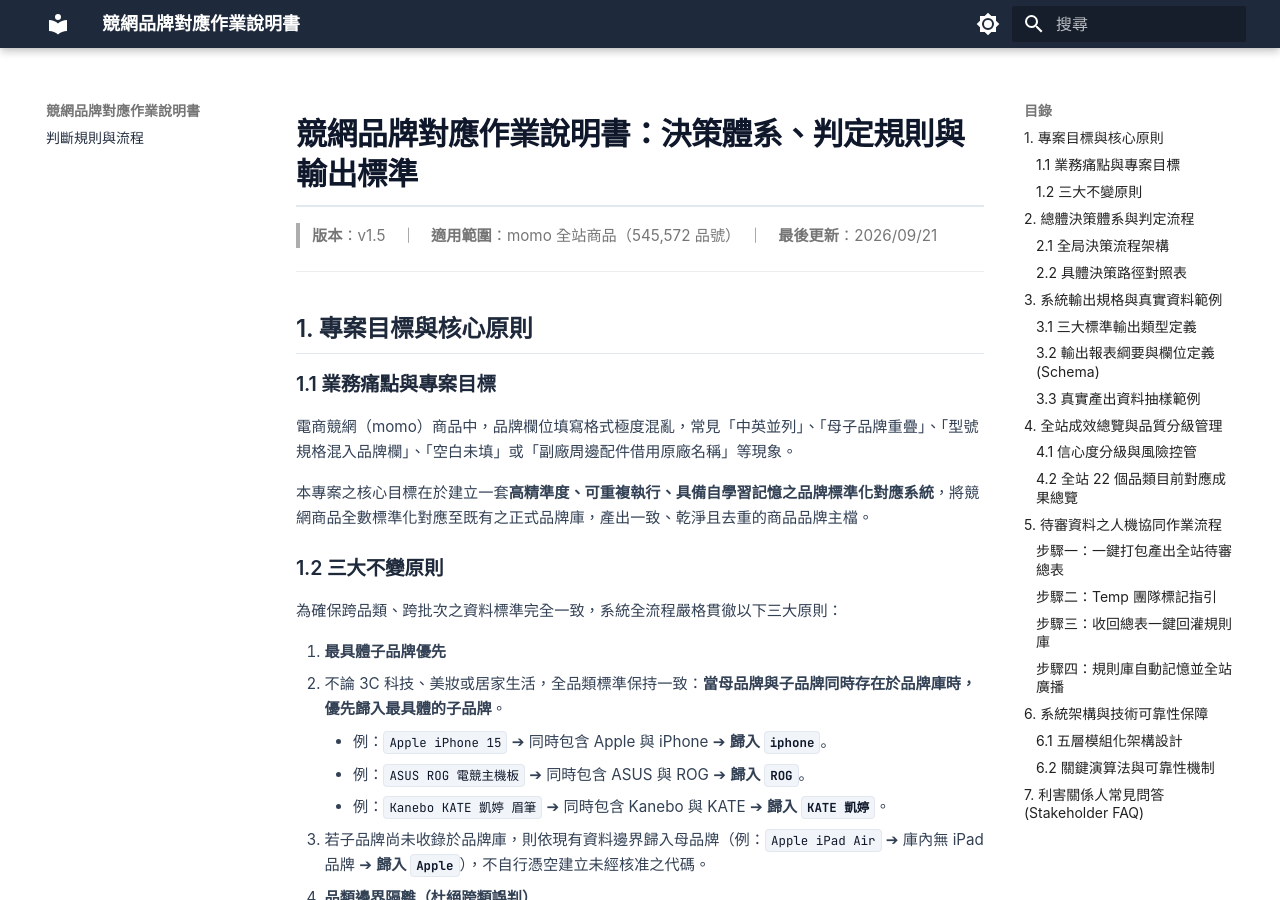
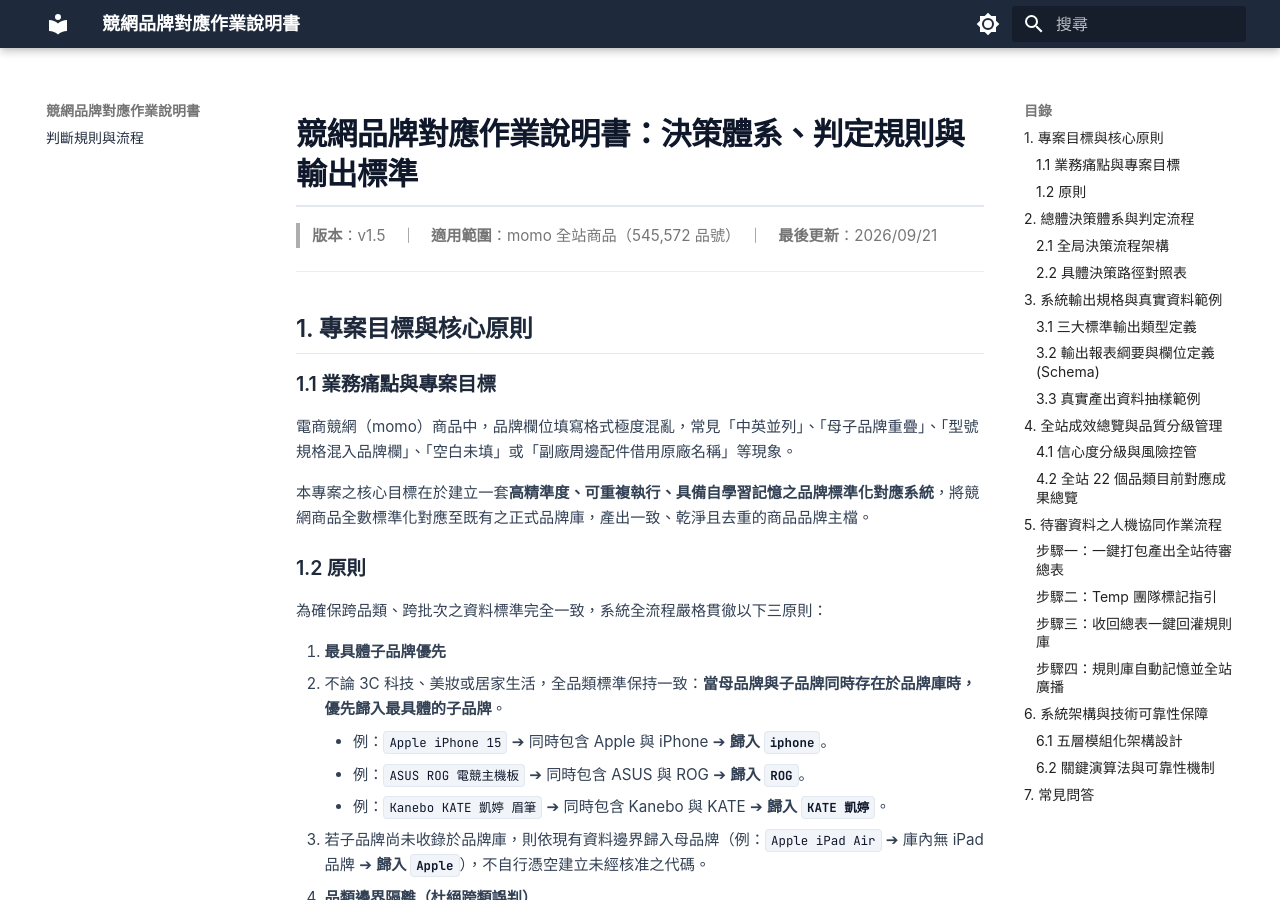
Before and after one commit to griffin-hihihi/brand-tagging-Doc, an MkDocs documentation site: the page built from docs/index.md, in a window 1280 px wide and 900 px high. Built offline with MkDocs 1.6.1 and Material for MkDocs 9.7.7, drawn with Linux system fonts in a browser that asks for light colours; some of the changed text lies outside the part shown.

Commit message:
更新說明書

```diff
--- a/docs/index.md
+++ b/docs/index.md
@@ -11,8 +11,8 @@
 
 本專案之核心目標在於建立一套**高精準度、可重複執行、具備自學習記憶之品牌標準化對應系統**，將競網商品全數標準化對應至既有之正式品牌庫，產出一致、乾淨且去重的商品品牌主檔。
 
-### 1.2 三大不變原則
-為確保跨品類、跨批次之資料標準完全一致，系統全流程嚴格貫徹以下三大原則：
+### 1.2 原則
+為確保跨品類、跨批次之資料標準完全一致，系統全流程嚴格貫徹以下三原則：
 
 1. **最具體子品牌優先**
    - 不論 3C 科技、美妝或居家生活，全品類標準保持一致：**當母品牌與子品牌同時存在於品牌庫時，優先歸入最具體的子品牌**。
@@ -263,10 +263,7 @@
 
 ---
 
-## 7. 利害關係人常見問答 (Stakeholder FAQ)
-
-針對外部主管、品類負責人、採購經理與資料治理團隊常提出之業務疑問，說明如下：
-
+## 7. 常見問答
 **Q1：副廠配件或相容周邊（如 iPhone 保護貼、Switch 副廠手把），會不會被系統誤判為原廠品牌？**
 > **說明**：不會。系統在軌道 A（1.2）與軌道 B（2.1）均設置高優先級之周邊配件與相容詞檢驗機制。凡標題或品牌欄包含「保護貼」、「適用」、「副廠」、「替換頭」、「支架」等配件特徵詞者，系統皆判定為相容周邊，**一律歸入無品牌（No brand）**，絕不污染原廠 Apple 或 Nintendo 品牌數據。
 
```
Also changed, not shown: docs/stylesheets/extra.css (line endings or trailing spaces).
